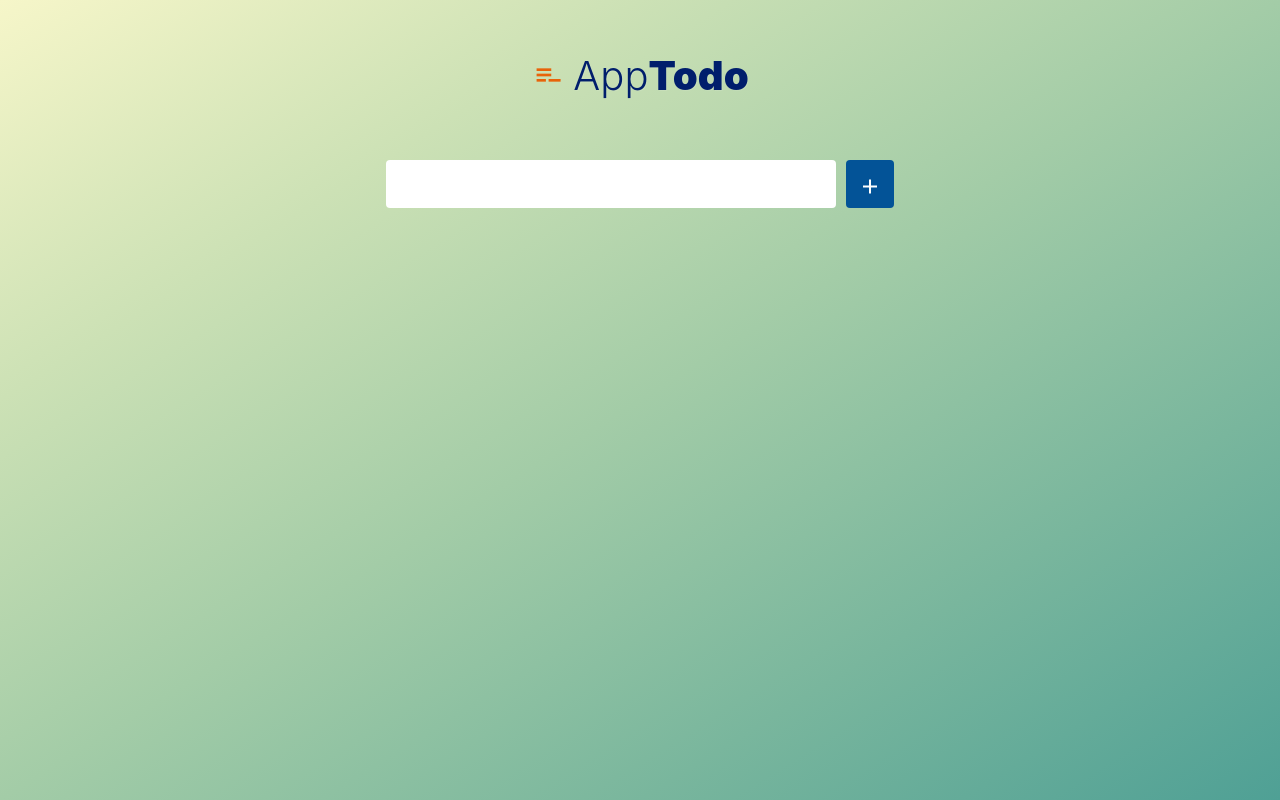
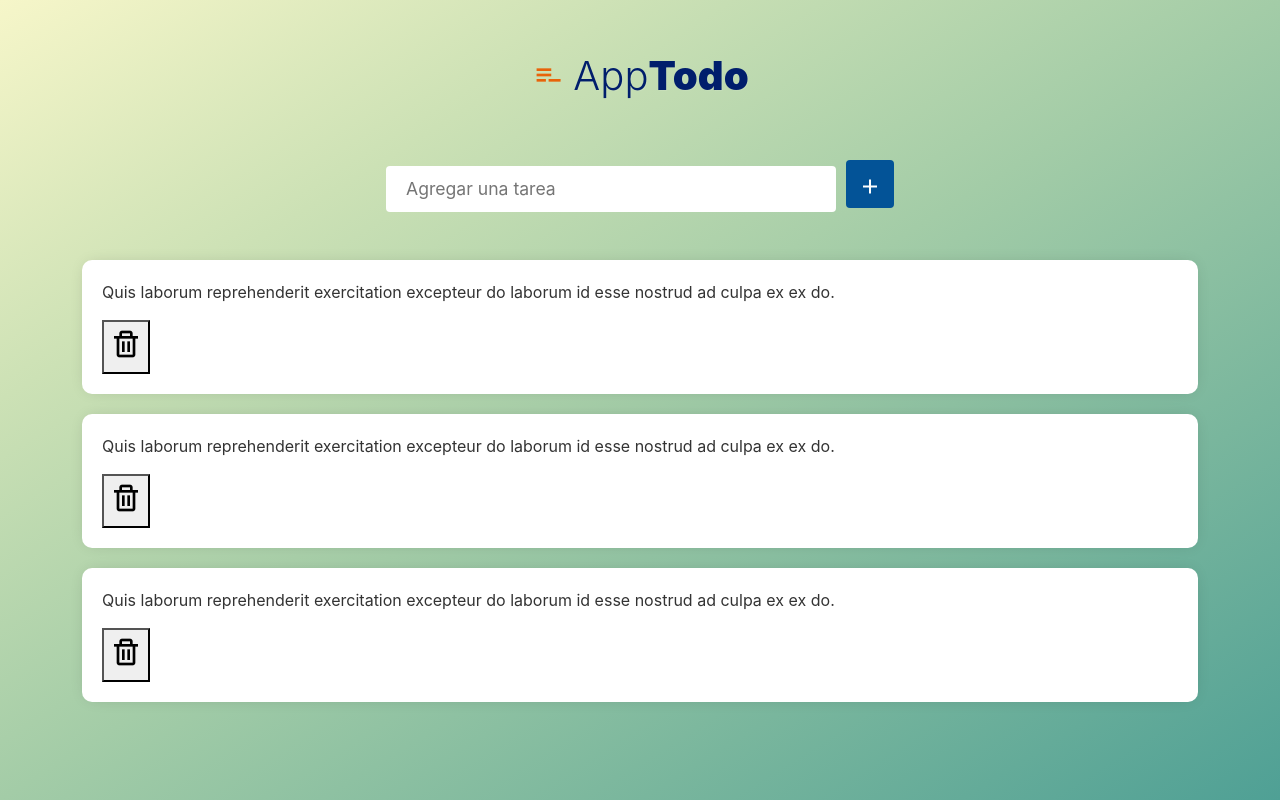
Before and after one commit to VirginiaCreativa/TodoApp, a React (Vite) app: page / in a window 1280 px wide. Built offline with nearby package versions, Linux system fonts and the light colour scheme.

Commit message:
Designer AddTodo part 2

```diff
--- a/src/common/InputAdd.jsx
+++ b/src/common/InputAdd.jsx
@@ -29,10 +29,12 @@ const Button = styled.button`
 const InputAdd = ({ value, btnadd }) => {
   return (
     <>
-      <InputText type="text" name="" id="" value={value} />
-      <Button onClick={btnadd}>
-        <i class='bx bx-plus'></i>
-      </Button>
+      <form action="">
+        <InputText type="text" name="" id="" value={value} placeholder="Agregar una tarea" />
+        <Button onClick={btnadd}>
+          <i class='bx bx-plus'></i>
+        </Button>
+      </form>
     </>
   );
 }
--- a/src/components/AddTodo/AddTodo.jsx
+++ b/src/components/AddTodo/AddTodo.jsx
@@ -1,11 +1,17 @@
 import React from 'react';
 import InputAdd from '../../common/InputAdd';
+import ListTodo from './ListTodo';
 
 const AddTodo = () => {
   return (
-    <div className='d-flex justify-content-center mb-2'>
-      <InputAdd />
-    </div>
+    <>
+      <div className='d-flex justify-content-center mb-5'>
+        <InputAdd />
+      </div>
+      <div>
+        <ListTodo />
+      </div>
+    </>
   );
 }
 
--- a/src/components/AddTodo/ItemTodo.jsx
+++ b/src/components/AddTodo/ItemTodo.jsx
@@ -1,10 +1,25 @@
 import React from 'react';
+import styled from 'styled-components';
 
+const Item = styled.div`
+  background-color: #fff;
+  padding: 20px;
+  border-radius: 10px;
+  margin-bottom: 20px;
+  box-shadow: 0px 0px 17px -6px rgba(0,0,0,0.2);
+  width: 100%;
+  p {
+    font-size: 1rem;
+  }
+`;
 const ItemTodo = () => {
   return (
-    <div>
-      borde
-    </div>
+    <Item>
+      <p>Quis laborum reprehenderit exercitation excepteur do laborum id esse nostrud ad culpa ex ex do.</p>
+      <button>
+        <i class='bx bx-trash'></i>
+      </button>
+    </Item>
   );
 }
 
--- /dev/null
+++ b/src/components/AddTodo/ListTodo.jsx
@@ -0,0 +1,14 @@
+import React from 'react';
+import ItemTodo from './ItemTodo';
+
+const ListTodo = () => {
+  return (
+    <>
+      <ItemTodo></ItemTodo>
+      <ItemTodo></ItemTodo>
+      <ItemTodo></ItemTodo>
+    </>
+  );
+}
+
+export default ListTodo;
```
